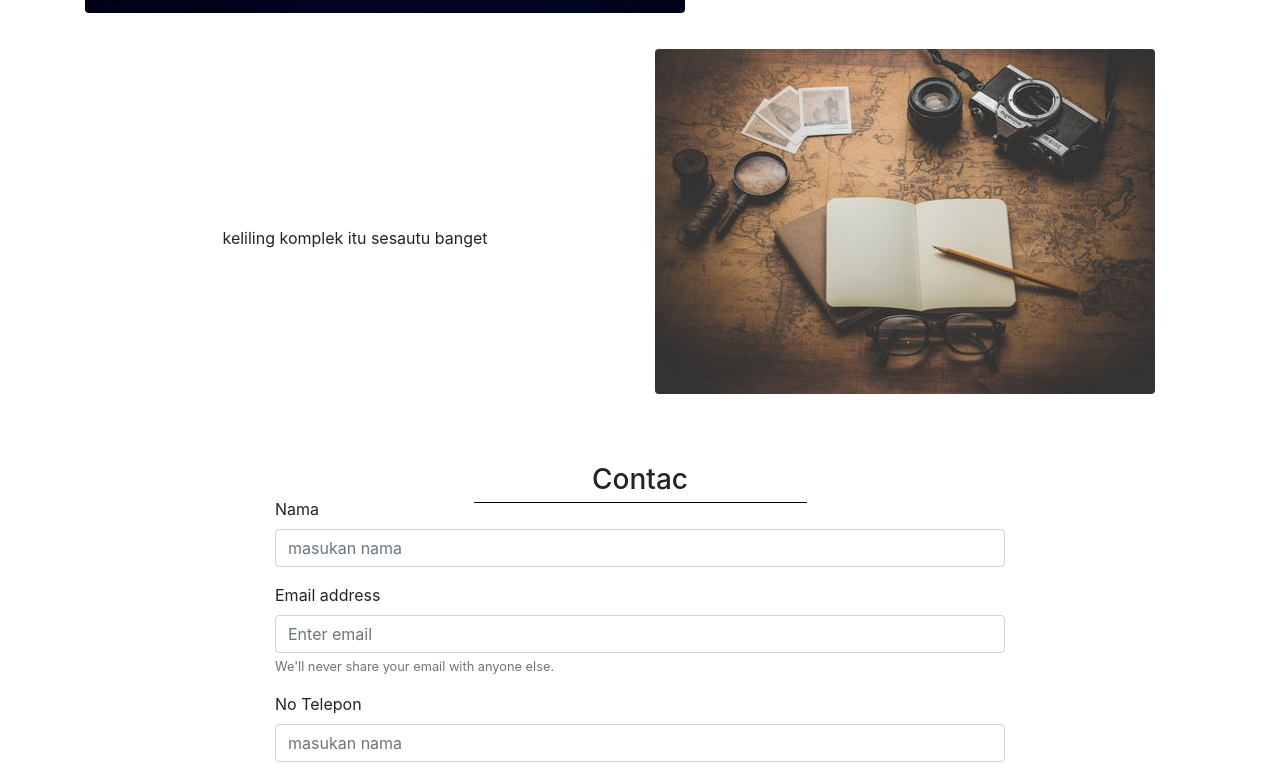
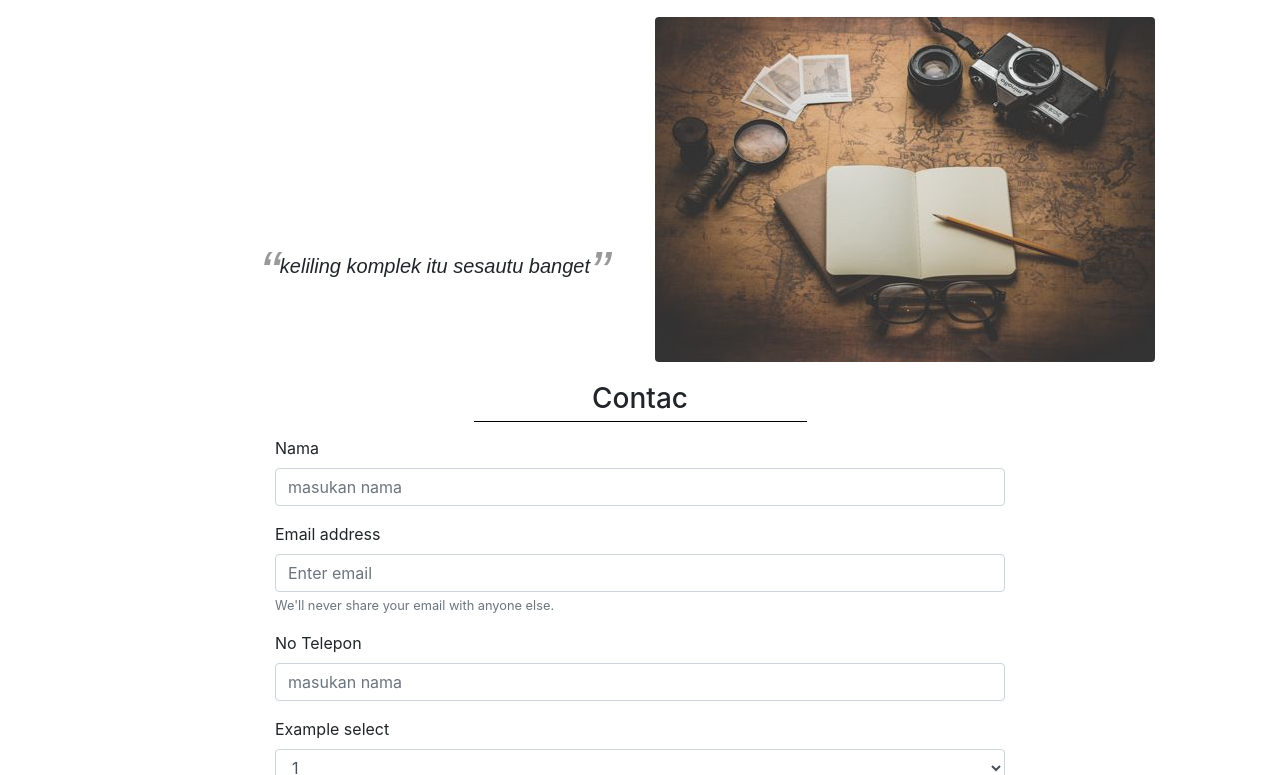
Before and after one commit to 16110347/Exercise1, a plain HTML site: page index.html in a window 1280 px wide. Shown: the part 2579-3354 px from the top of the page. Drawn offline with nearby package versions, Linux system fonts and the light colour scheme; a web font is replaced by a local one.

Commit message:
tambah css

```diff
--- a/profile.css
+++ b/profile.css
@@ -107,6 +107,39 @@
 .koute {
     text-align: center;
     line-height: 378px;
+    /* font-family: 'B612', sans-serif; */
+    position: relative;
+}
+
+blockquote {
+
+    font-family: 'B612', sans-serif;
+    font-size: 20px;
+    font-style: italic;
+    /* margin-top: 50px; */
+    /* line-height: 1.4em; */
+    position: absolute;
+    margin: 60px auto;
+    right: 30px;
+}
+
+blockquote::before,
+blockquote::after {
+    content: open-quote;
+    font-size: 60px;
+    color: #999;
+    line-height: 0px;
+    position: relative;
+    top: 20px;
+}
+
+blockquote::after {
+    content: close-quote;
+}
+
+p {
+    position: absolute;
+    bottom: 40px;
 }
 
 .hobby .row {
@@ -114,3 +147,17 @@
 }
 
 /* akhir hobby */
+
+/* contact */
+
+
+.contac {
+    min-height: 900px;
+}
+
+.row2 {
+    margin-top: 20px;
+
+}
+
+/* akhir contact */
```
